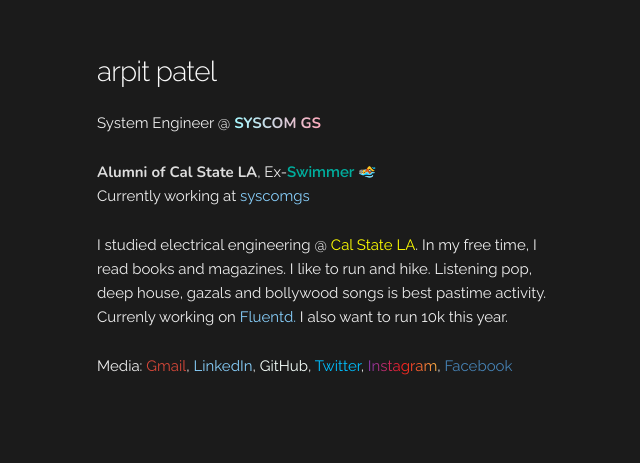
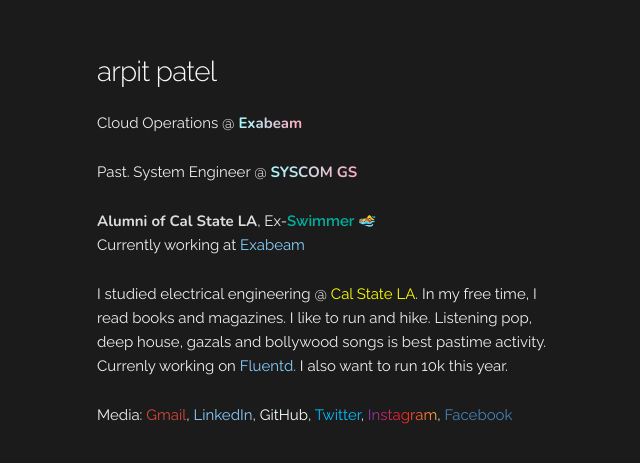
Before and after one commit to patelarpith/arpit.github.io, a plain HTML site: page index.html in a window 1280 px wide. Shown: the part 139-602 px from the top of the page, without its empty margins (63-703 px from the left). Drawn offline with nearby package versions, Linux system fonts and the light colour scheme.

Commit message:
Update index.html

```diff
--- a/index.html
+++ b/index.html
@@ -45,13 +45,16 @@
         </h4>
 
         <!-- Subheader text -->
+	<p>
+          Cloud Operations @ <span class="unicorn">Exabeam</span>
+        </p>
         <p>
-          System Engineer @ <span class="unicorn">SYSCOM GS</span>
+          Past. System Engineer @ <span class="unicorn">SYSCOM GS</span>
         </p>
         <p>
           <span class="vmw">Alumni of Cal State LA</span>, Ex-<span class="pivotal">Swimmer &#127946</span>
           <br/>
-	  Currently working at <a href="https://www.syscomgs.com/"><font color="lightskyblue">syscomgs</font></a>
+	  Currently working at <a href="https://www.exabeam.com/"><font color="lightskyblue">Exabeam</font></a>
         </p>
 
         <!-- Bio text -->
```
